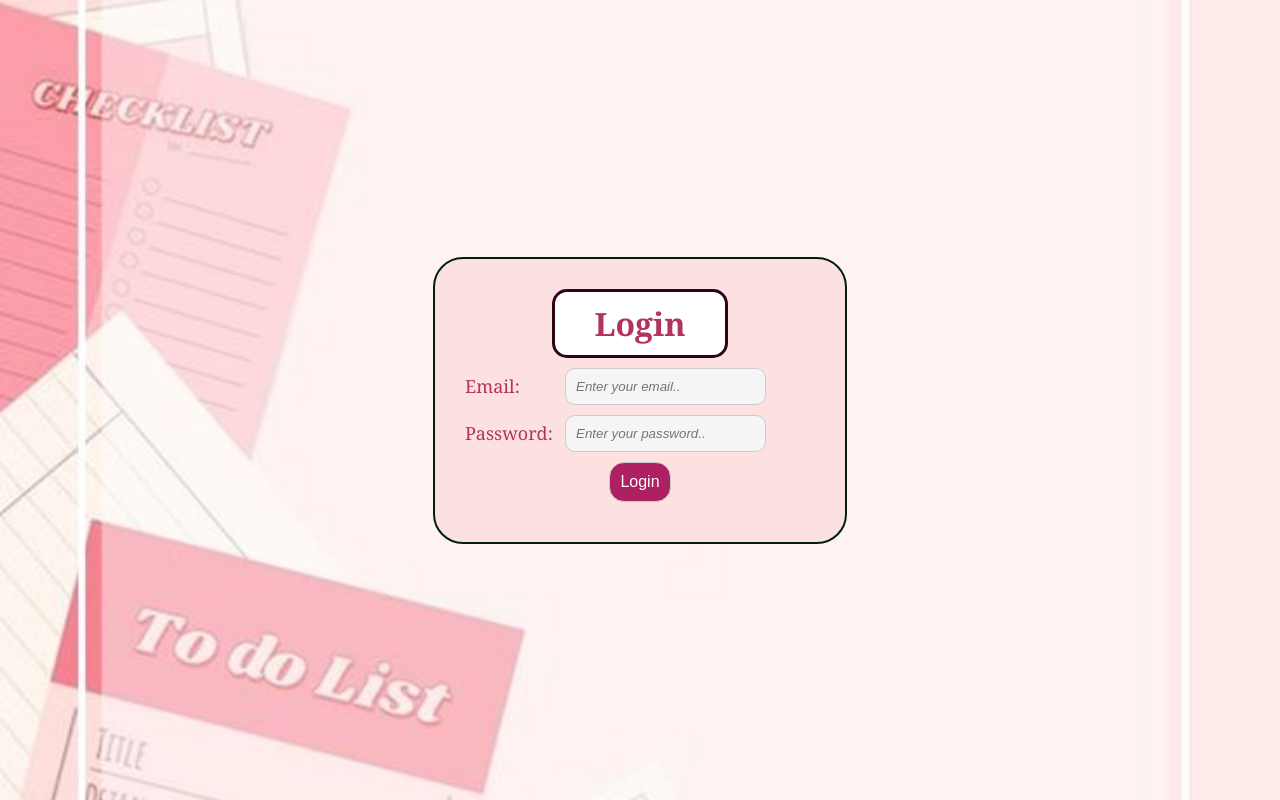
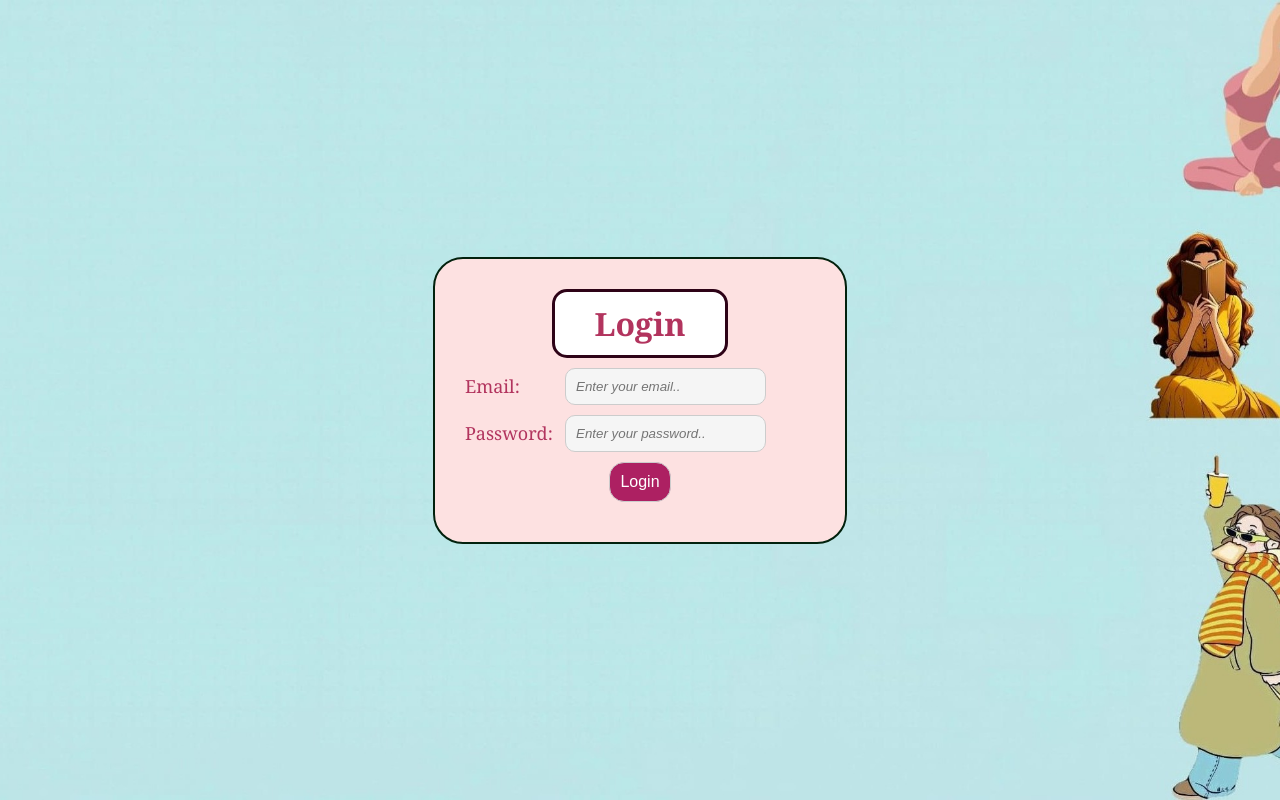
Before and after one commit to shivani-1653/todo, a Flask app: page /login in a window 1280 px wide. Run offline with Flask 3, Linux system fonts and the light colour scheme; some libraries are stand-ins or nearby versions.

Commit message:
background image

```diff
--- a/templates/login.html
+++ b/templates/login.html
@@ -3,23 +3,22 @@
   <head>
     <title>Login page</title>
     <style>
+
       body {
   margin: 0;
   padding: 0;
-        background-image: url("{{ url_for('static', filename='todo1.jpeg') }}");
+  background-image: url("{{ url_for('static', filename='p.jpg') }}");
   background-size: cover;
   background-repeat: no-repeat;
-        background-image: url(todo1.jpeg);
-
   background-position: center;
   display: flex;
   justify-content: center;
   align-items: center;
   height: 100vh;
-        margin: 0;
   overflow: hidden;
   position: relative;
 }
+
       .bg-image {
         position: absolute;
         top: 0;
```
Also changed, not shown: static/download.jpeg (renamed from download.jpeg), static/p.jpg (renamed from p.jpg), static/p1.jpg (renamed from p1.jpg), static/sh.jpg (renamed from sh.jpg), static/todo.jpg.jpeg (renamed from todo.jpg.jpeg), static/todo1.jpeg (renamed from todo1.jpeg), static/tr.jpg (renamed from tr.jpg), static/w.jpg (renamed from w.jpg). Lines whose indentation alone changed are shown as unchanged.
